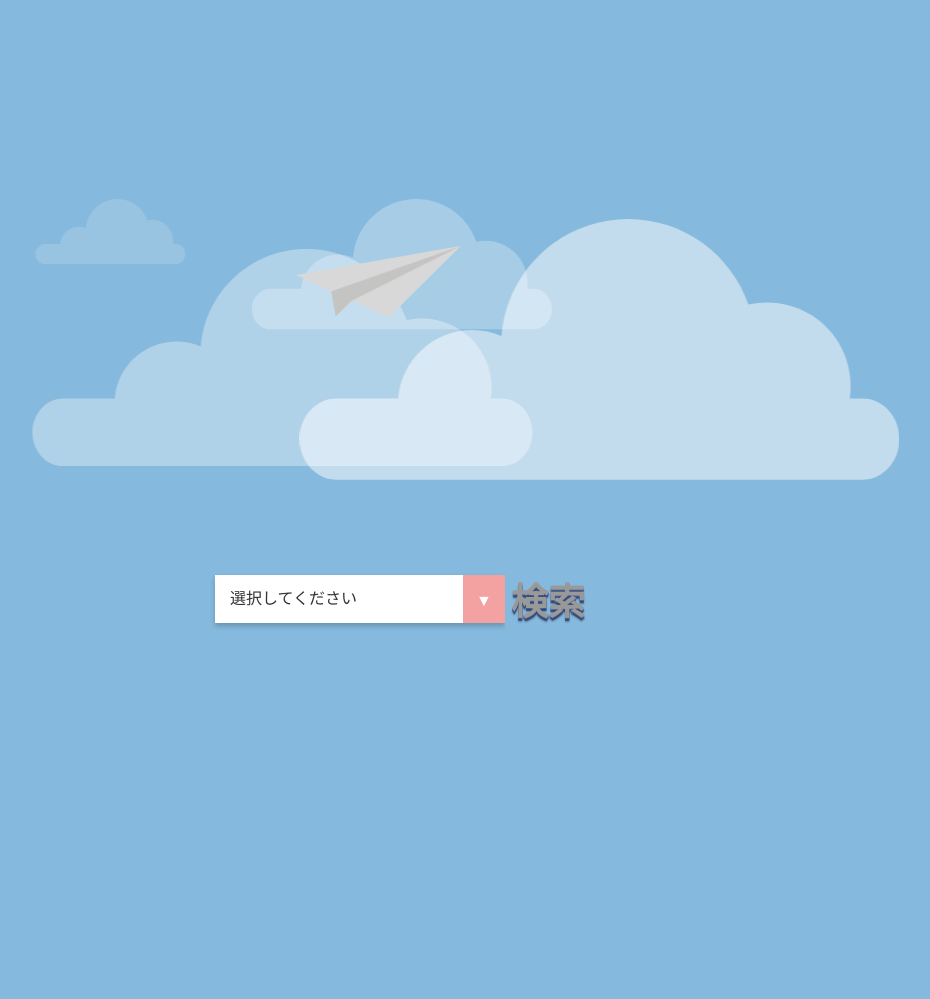
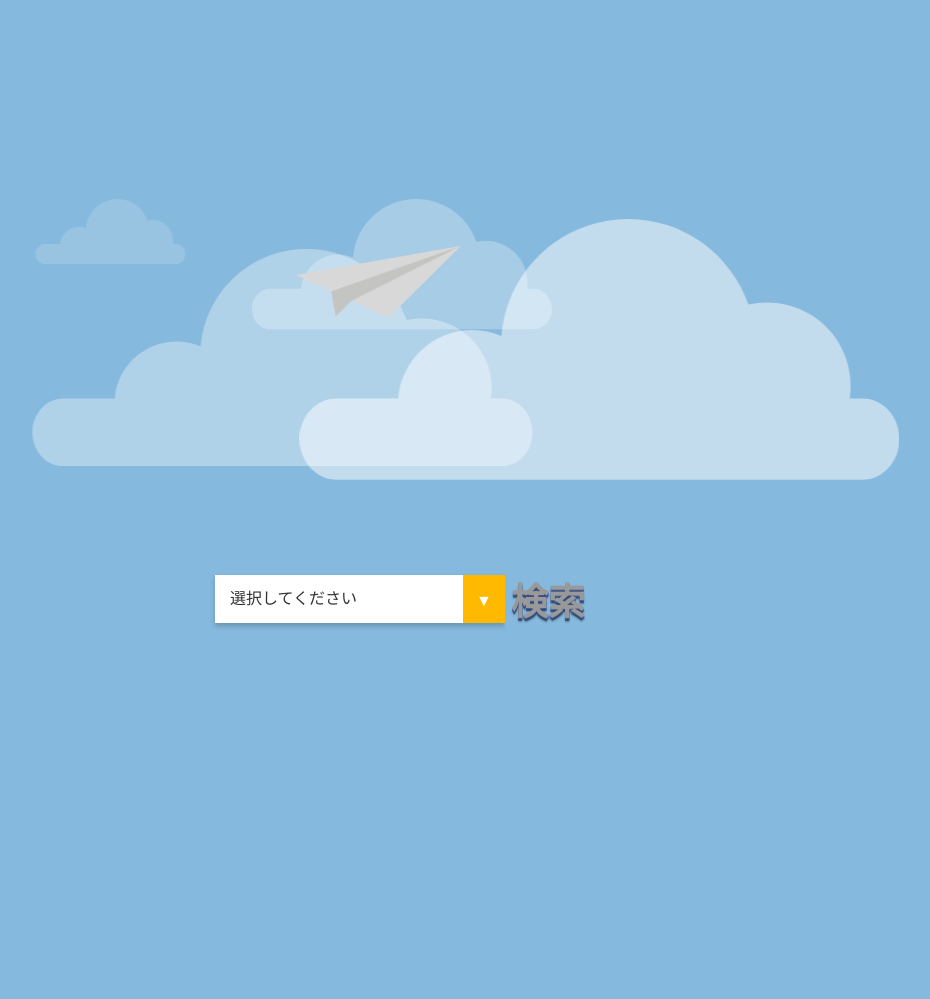
Before and after one commit to thejunjiadachi/chiimu-kaihatsu, a Flask app: page / in a window 1280 px wide. Shown: the part 118-1117 px from the top of the page, without its empty margins (262-1192 px from the left). Run offline with Flask 2, Linux system fonts and the light colour scheme; data comes from the database, SQL or seed files in the repository; some libraries are stand-ins or nearby versions.

Commit message:
selectbox修正

```diff
--- a/static/style.css
+++ b/static/style.css
@@ -180,7 +180,7 @@
     content:"\25bc";
     font-size:16px;
     color:white;
-    background:#f3a1a1;
+    background:#ffb900;
     width:42px;
     text-align:center;
     line-height:3.2em;
```
